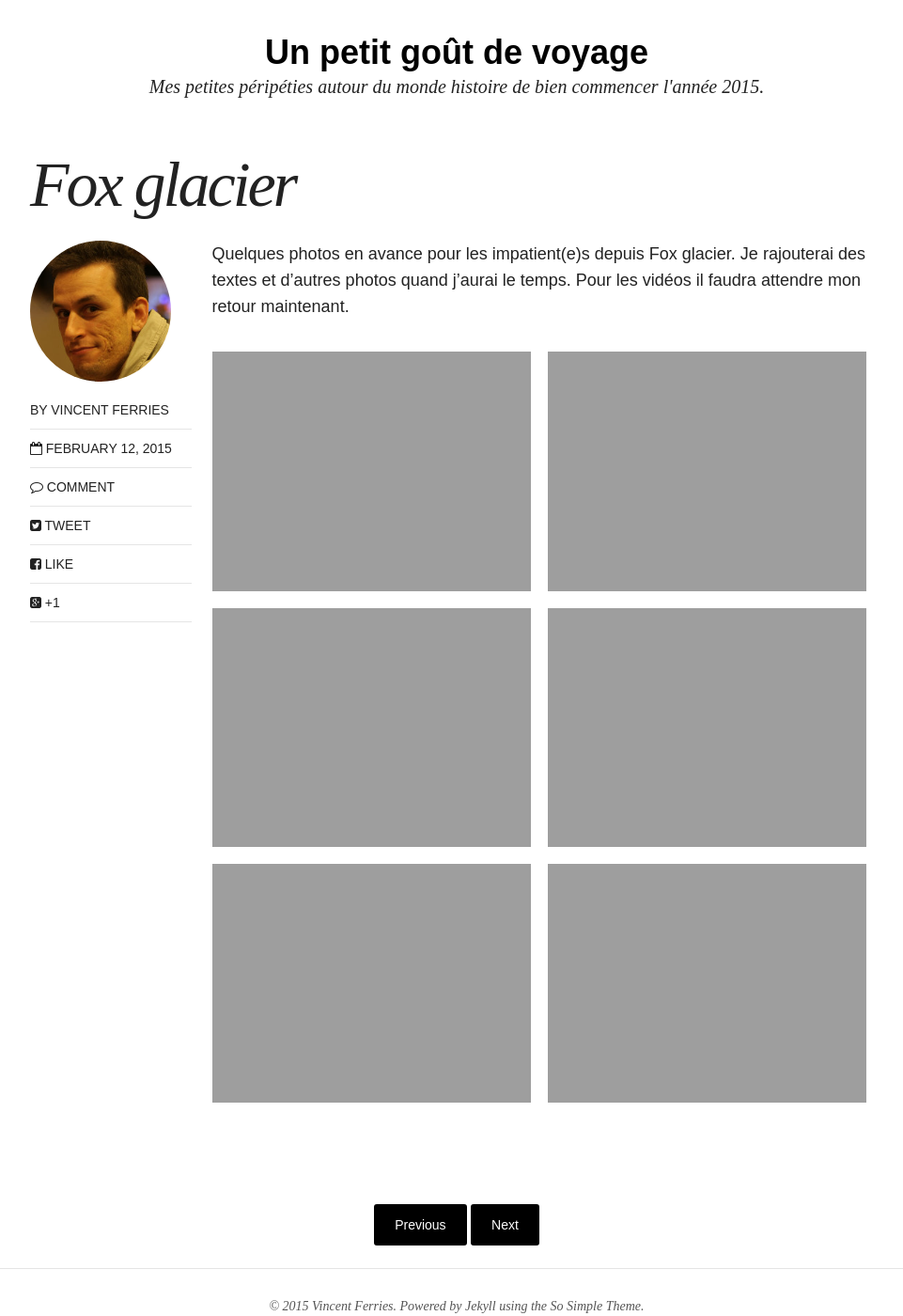
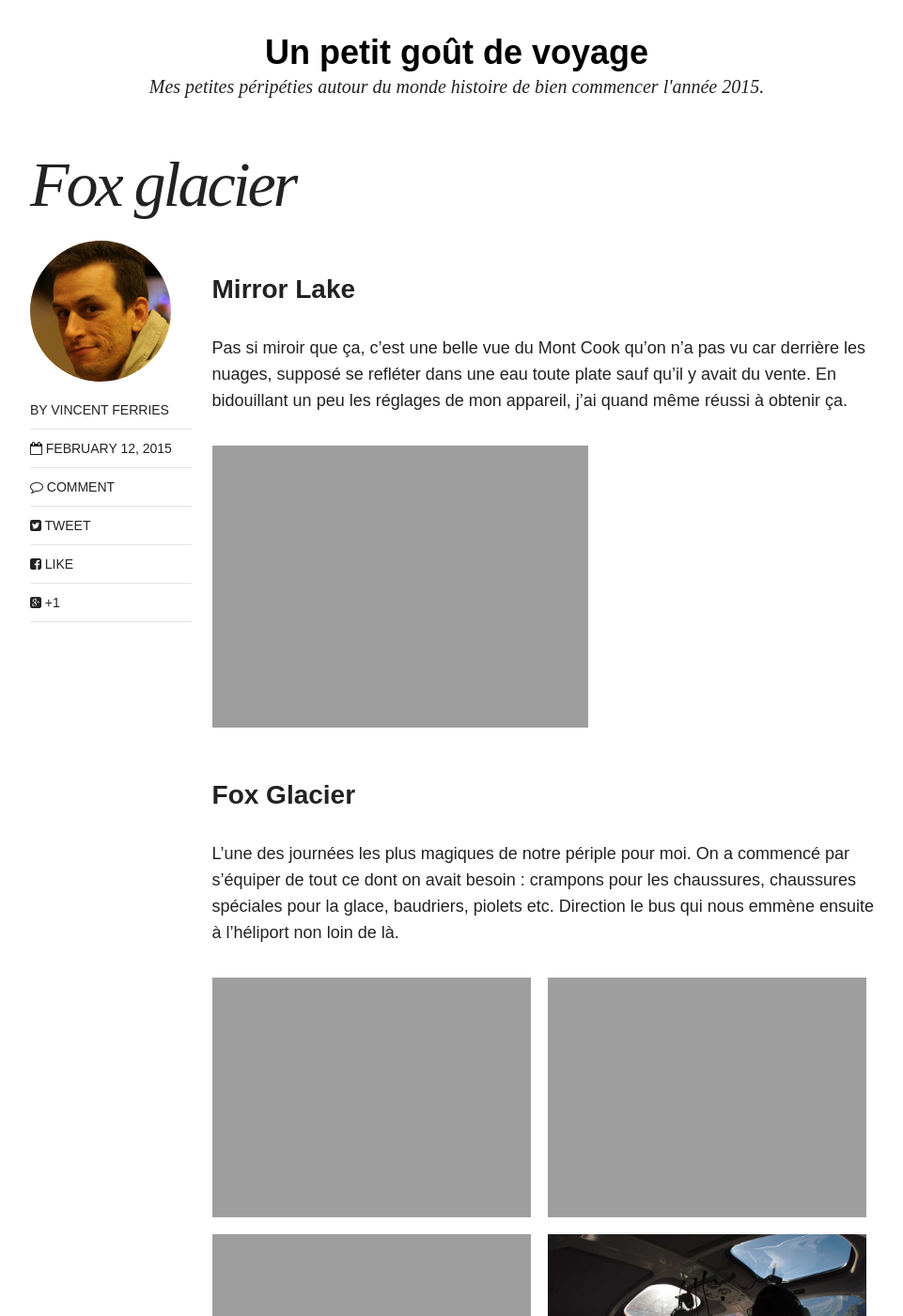
Before and after one commit to vferries/voyage, a Jekyll site: the page built from _posts/2015-02-12-glacier.md, in a window 1280 px wide and 1400 px high, scrolled down 292 px. Shown: the whole window at 94% size, without its empty margins (154-1115 px from the left). Built offline with Jekyll 4.4.1, drawn with Linux system fonts in a browser that asks for light colours; nearby versions of some CDN libraries; comment, search, counter and statistics services are not loaded; some of the changed text lies outside the part shown.

Commit message:
Fox Glacier.

```diff
--- a/_posts/2015-02-12-glacier.md
+++ b/_posts/2015-02-12-glacier.md
@@ -10,15 +10,43 @@ share: true
 #  feature: pomare/bandeau.jpg
 ---
 
-Quelques photos en avance pour les impatient(e)s depuis Fox glacier.
-Je rajouterai des textes et d'autres photos quand j'aurai le temps.
-Pour les vidéos il faudra attendre mon retour maintenant.
+### Mirror Lake
+
+Pas si miroir que ça, c'est une belle vue du Mont Cook qu'on n'a pas vu car derrière les nuages, supposé se refléter dans une eau toute plate sauf qu'il y avait du vente. En bidouillant un peu les réglages de mon appareil, j'ai quand même réussi à obtenir ça.
+
+<figure>
+	<a href="{{site.url}}/images/glacier/lac.jpg"><img src="{{site.url}}/images/glacier/lac.jpg" alt="Lac Matheson"></a>
+</figure>
+
+### Fox Glacier
+
+L'une des journées les plus magiques de notre périple pour moi.
+On a commencé par s'équiper de tout ce dont on avait besoin : crampons pour les chaussures, chaussures spéciales pour la glace, baudriers, piolets etc. Direction le bus qui nous emmène ensuite à l'héliport non loin de là.
 
 <figure class="half">
+	<a href="{{site.url}}/images/glacier/spikes.jpg"><img src="{{site.url}}/images/glacier/spikes.jpg" alt="Piques depuis l'hélico"></a>
 	<a href="{{site.url}}/images/glacier/cascade.jpg"><img src="{{site.url}}/images/glacier/cascade.jpg" alt="cascades dans le glacier"></a>
 	<a href="{{site.url}}/images/glacier/helico.jpg"><img src="{{site.url}}/images/glacier/helico.jpg" alt="hélicoptère"></a>
+	<a href="{{site.url}}/images/glacier/fox_glacier_0001.jpg"><img src="{{site.url}}/images/glacier/fox_glacier_0001.jpg" alt=""></a>
+</figure>
+
+Petite virée en hélicoptère à l'avant histoire de bien pouvoir admirer le paysage. Atterrissage sur la base du glacier. On a ensuite marché quelques temps sur la glace, avant de passer un par un à plat ventre dans une creuvasse.
+Les nuances de bleu étaient impressionnantes, des touches de violet par ci par là...
+
+<figure class="half">
+	<a href="{{site.url}}/images/glacier/marche.jpg"><img src="{{site.url}}/images/glacier/marche.jpg" alt="Marche dans le glacier"></a>
 	<a href="{{site.url}}/images/glacier/hello.jpg"><img src="{{site.url}}/images/glacier/hello.jpg" alt="Hello from the glacier"></a>
-	<a href="{{site.url}}/images/glacier/lac.jpg"><img src="{{site.url}}/images/glacier/lac.jpg" alt="Lac Matheson"></a>
-	<a href="{{site.url}}/images/glacier/marche.jpg"><img src="{{site.url}}/images/glacier/marche.jpg" alt="Marche dans le glacier"></a>
-	<a href="{{site.url}}/images/glacier/spikes.jpg"><img src="{{site.url}}/images/glacier/spikes.jpg" alt="Piques depuis l'hélico"></a>
 </figure>
+
+On a ensuite enchaîné sur un cours pour apprendre les rudiments de l'escalade de glacier. Quelques similitudes avec l'escalade, ça m'a sacrément aidé. J'enchaînais les longueurs alors que tous les autres montraient des signes de fatigue. Il faut que je m'y remette activement à mon retour !
+
+<figure class="half">
+	<a href="{{site.url}}/images/glacier/fox_glacier_0007.jpg"><img src="{{site.url}}/images/glacier/fox_glacier_0007.jpg" alt=""></a>
+	<a href="{{site.url}}/images/glacier/fox_glacier_0018.jpg"><img src="{{site.url}}/images/glacier/fox_glacier_0018.jpg" alt=""></a>
+	<a href="{{site.url}}/images/glacier/fox_glacier_0026.jpg"><img src="{{site.url}}/images/glacier/fox_glacier_0026.jpg" alt=""></a>
+	<a href="{{site.url}}/images/glacier/fox_glacier_0035.jpg"><img src="{{site.url}}/images/glacier/fox_glacier_0035.jpg" alt=""></a>
+</figure>
+
+Une journée juste fantastique. Ca donnerait presque envie de se mettre à l'alpinisme.
+
+J'ai aussi quelques vidéos en stock, il faudra attendre un peu que je les uploade ou me demander de vous les montrer en personne.
```
